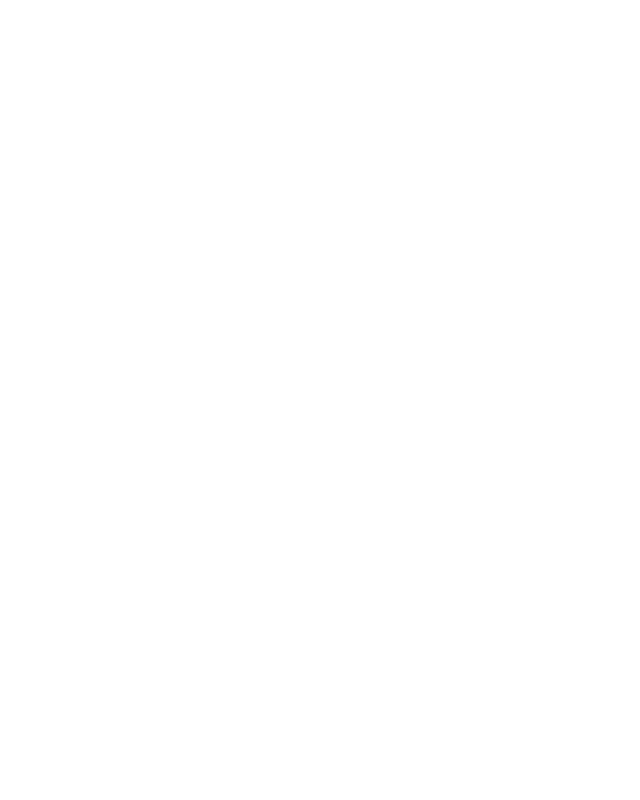
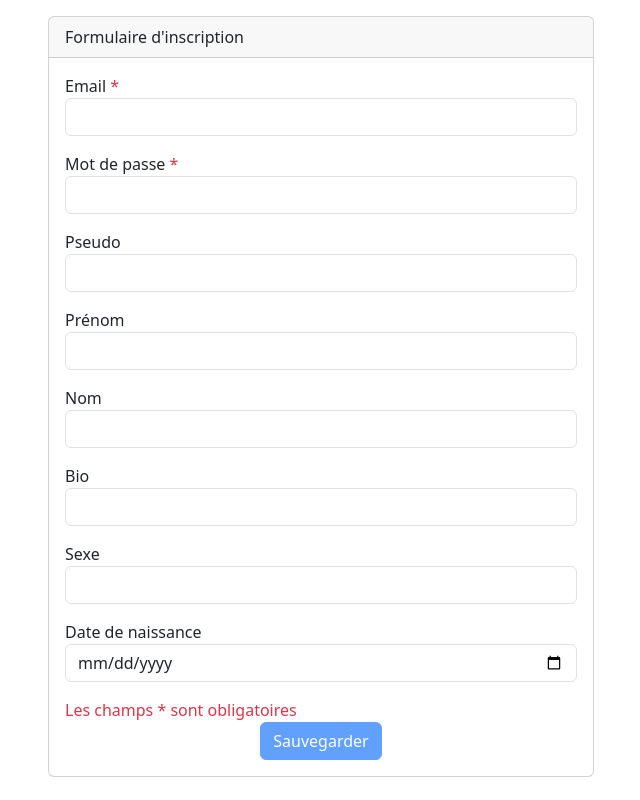
Before and after one commit to HueKhuc/Aubesport_Angular, an Angular app: page /inscription in a window 1280 px wide. Before the commit this address led to /. Shown: the whole page, without its empty margins (319-959 px from the left). Built offline with nearby package versions, Linux system fonts and the light colour scheme.

Commit message:
Feat/inscription (#11)
* feat: registration  form

* refactor: remove initial value of the form

* chore: form disappears after submitting successfully

```diff
--- a/src/app/app-routing.module.ts
+++ b/src/app/app-routing.module.ts
@@ -3,6 +3,7 @@
 import { UsersComponent } from './components/users/users.component';
 import { LoginPageComponent } from './components/login-page/login-page.component';
 import { UserPageComponent } from './components/user-page/user-page.component';
+import { InscriptionComponent } from './components/inscription/inscription.component';
 
 const routes: Routes = [
   { path: '', component: UsersComponent },
@@ -10,6 +11,7 @@
   { path: "login", component: LoginPageComponent },
   { path: "myaccount", component: UserPageComponent },
   { path: "user/:uuid", component: UserPageComponent },
+  { path: "inscription", component: InscriptionComponent },
 ];
 
 @NgModule({
--- a/src/app/app.module.ts
+++ b/src/app/app.module.ts
@@ -8,6 +8,7 @@
 import { NgbModule } from '@ng-bootstrap/ng-bootstrap';
 import { FormsModule, ReactiveFormsModule } from '@angular/forms';
 import { UserPageComponent } from './components/user-page/user-page.component';
+import { InscriptionComponent } from './components/inscription/inscription.component';
 
 
 @NgModule({
@@ -16,6 +17,7 @@
     UsersComponent,
     LoginPageComponent,
     UserPageComponent,
+    InscriptionComponent,
   ],
   imports: [
     BrowserModule,
--- /dev/null
+++ b/src/app/components/inscription/inscription.component.html
@@ -0,0 +1,66 @@
+<div class="container mt-3">
+    <div class="row justify-content-center">
+        <div class="col-md-6">
+            <div *ngIf="message"
+                [ngClass]="{ 'alert': true, 'alert-success': isError === false, 'alert-danger': isError === true}">
+                {{ message }}
+            </div>
+        </div>
+    </div>
+</div>
+<div *ngIf="isError === true" class="container mb-3">
+    <div class="row justify-content-center">
+        <div class="col-md-6">
+            <div class="card">
+                <div class="card-header d-flex justify-content-between">Formulaire d'inscription</div>
+                <div class="card-body">
+                    <form [formGroup]="inscriptionForm" (ngSubmit)="onSubmit()">
+                        <div class="form-group mb-3">
+                            <label for="email">Email</label>
+                            <span class="text-danger"> * </span>
+                            <input type="email" id="email" formControlName="email" class="form-control">
+                        </div>
+                        <div class="form-group mb-3">
+                            <label for="password">Mot de passe</label>
+                            <span class="text-danger"> * </span>
+                            <input type="password" id="password" formControlName="password" class="form-control">
+                        </div>
+                        <div class="form-group mb-3">
+                            <label for="pseudo">Pseudo</label>
+                            <input type="text" id="pseudo" formControlName="pseudo" class="form-control">
+                        </div>
+                        <div class="form-group mb-3">
+                            <label for="firstName">Prénom</label>
+                            <input type="text" id="firstName" formControlName="firstName" class="form-control">
+                        </div>
+                        <div class="form-group mb-3">
+                            <label for="lastName">Nom</label>
+                            <input type="text" id="lastName" formControlName="lastName" class="form-control">
+                        </div>
+                        <div class="form-group mb-3">
+                            <label for="bio">Bio</label>
+                            <input type="text" id="bio" formControlName="bio" class="form-control">
+                        </div>
+                        <div class="form-group mb-3">
+                            <label for="gender">Sexe</label>
+                            <select id="gender" formControlName="gender" class="form-control">
+                                <option value="autre">Autre</option>
+                                <option value="femme">Femme</option>
+                                <option value="homme">Homme</option>
+                            </select>
+                        </div>
+                        <div class="form-group mb-3">
+                            <label for="birthday">Date de naissance</label>
+                            <input type="date" id="birthday" formControlName="birthday" class="form-control">
+                        </div>
+                        <span class="text-danger">Les champs * sont obligatoires </span>
+                        <div class="text-center">
+                            <button type="submit" class="btn btn-primary mx-3"
+                                [disabled]="submitted || inscriptionForm.pristine">Sauvegarder</button>
+                        </div>
+                    </form>
+                </div>
+            </div>
+        </div>
+    </div>
+</div>
--- /dev/null
+++ b/src/app/components/inscription/inscription.component.ts
@@ -0,0 +1,69 @@
+import { Component, OnInit } from '@angular/core';
+import { FormBuilder, FormGroup, Validators } from '@angular/forms';
+import { User } from 'src/app/models/User.model';
+import { UserService } from 'src/app/services/user.service';
+
+@Component({
+  selector: 'app-inscription',
+  templateUrl: './inscription.component.html',
+  styleUrls: ['./inscription.component.css']
+})
+
+export class InscriptionComponent implements OnInit {
+  submitted = false;
+  inscriptionForm: FormGroup;
+  message: string | null = null;
+  isError = true;
+
+  constructor(
+    private userService: UserService,
+    private formBuilder: FormBuilder
+  ) { }
+
+  ngOnInit(): void {
+
+    this.inscriptionForm = this.formBuilder.group({
+      email: [[], [Validators.required, Validators.email]],
+      password: [[], Validators.required],
+      pseudo: [],
+      bio: [],
+      firstName: [],
+      lastName: [],
+      gender: [],
+      birthday: [],
+    });
+  }
+  onSubmit() {
+    if (this.submitted) {
+      return;
+    }
+
+    const newUser: User =
+    {
+      email: this.inscriptionForm.get('email')?.value,
+      password: this.inscriptionForm.get('password')?.value,
+      pseudo: this.inscriptionForm.get('pseudo')?.value,
+      bio: this.inscriptionForm.get('bio')?.value,
+      firstName: this.inscriptionForm.get('firstName')?.value,
+      lastName: this.inscriptionForm.get('lastName')?.value,
+      gender: this.inscriptionForm.get('gender')?.value,
+      birthday: this.inscriptionForm.get('birthday')?.value,
+    };
+
+    this.submitted = true;
+    this.message = null;
+
+    this.userService.postUser(newUser).subscribe(
+      () => {
+        this.submitted = false;
+        this.message = 'Profile created successfully.';
+        this.isError = false;
+      },
+      (error) => {
+        this.submitted = false;
+        this.message = error.error.detail;
+        this.isError = true;
+      }
+    );
+  }
+}
--- a/src/app/models/User.model.ts
+++ b/src/app/models/User.model.ts
@@ -1,13 +1,14 @@
 export interface User {
-    uuid: string,
+    uuid?: string,
     email: string,
+    password: string,
     pseudo?: string,
     bio?: string,
     firstName?: string,
     lastName?: string,
     gender?: string,
     birthday?: Date,
-    createdAt: Date,
+    createdAt?: Date,
     modifiedAt?: Date,
     deletedAt?: Date
 }
--- a/src/app/services/user.service.ts
+++ b/src/app/services/user.service.ts
@@ -48,6 +48,10 @@
     return this.http.get<UserList>(`${this.api}?currentPage=${currentPage}&elementsPerPage=${elementsPerPage}`, { headers: this.headers });
   }
 
+  postUser(user: User): Observable<User> {
+    return this.http.post<User>(this.api, user);
+  }
+
   updateUser(user: User): Observable<User> {
     return this.http.patch<User>(`${this.api}/${user.uuid}`, user, { headers: this.headers });
   }
```
Also changed, not shown: src/app/components/inscription/inscription.component.css (added), 1 other file (tests, documents, lock files or other folders).
